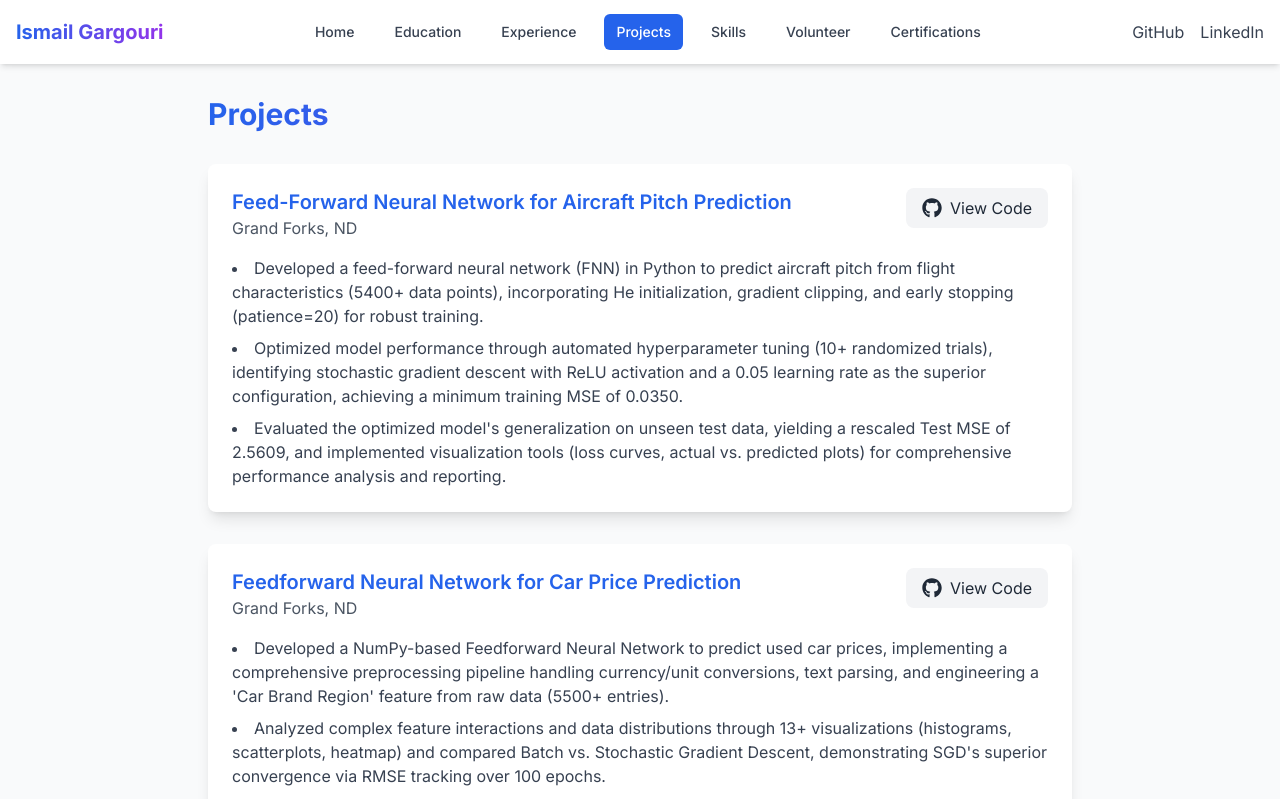
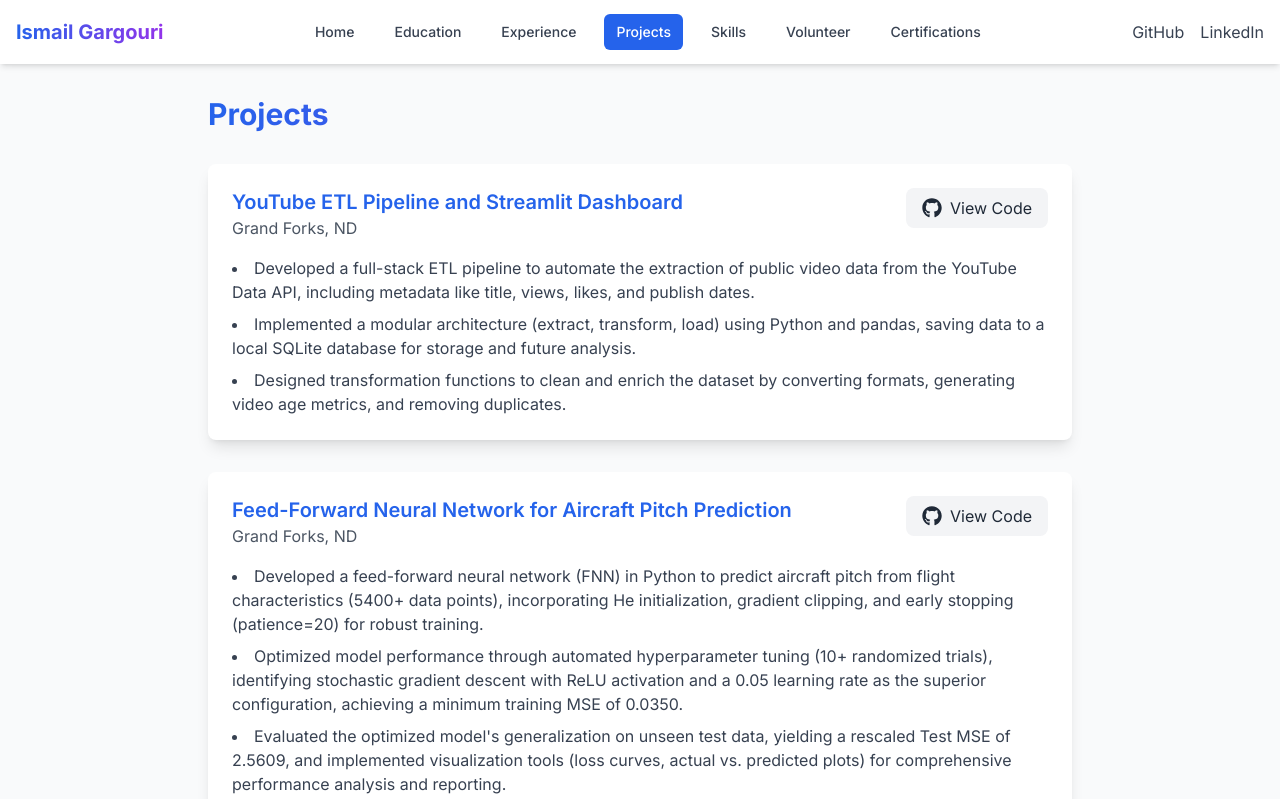
Before and after one commit to igargouri10/my-portfolio, a Next.js app: page /projects in a window 1280 px wide. Shown: the top 799 px of the page. Built offline with nearby package versions, Linux system fonts and the light colour scheme.

Commit message:
Initial commit: Portfolio website with projects page

```diff
--- a/src/app/projects/page.tsx
+++ b/src/app/projects/page.tsx
@@ -5,6 +5,16 @@ import PageTransition from '@/components/PageTransition';
 import { FaGithub } from 'react-icons/fa';
 
 const projects = [
+  {
+    title: "YouTube ETL Pipeline and Streamlit Dashboard",
+    location: "Grand Forks, ND",
+    github: "https://github.com/igargouri10/youtube-etl-project",
+    achievements: [
+      "Developed a full-stack ETL pipeline to automate the extraction of public video data from the YouTube Data API, including metadata like title, views, likes, and publish dates.",
+      "Implemented a modular architecture (extract, transform, load) using Python and pandas, saving data to a local SQLite database for storage and future analysis.",
+      "Designed transformation functions to clean and enrich the dataset by converting formats, generating video age metrics, and removing duplicates."
+    ]
+  },
   {
     title: "Feed-Forward Neural Network for Aircraft Pitch Prediction",
     location: "Grand Forks, ND",
```
